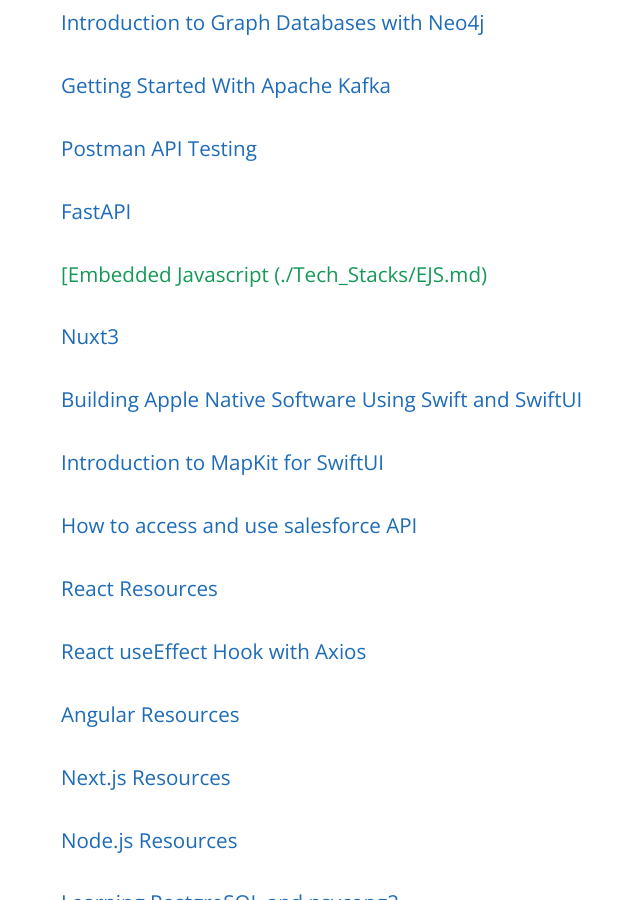
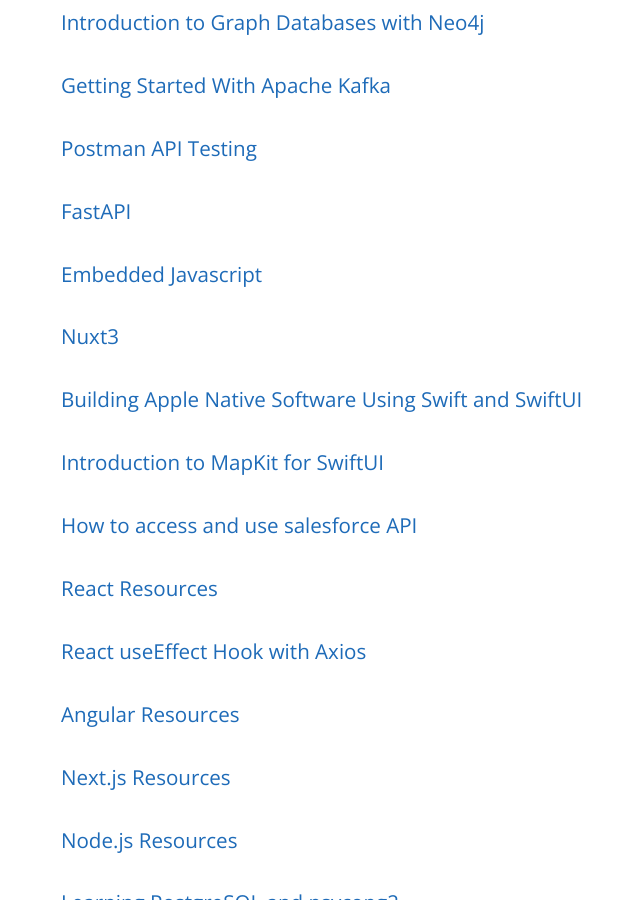
Before and after one commit to learning-software-engineering/learning-software-engineering.github.io, a Jekyll site: the page built from Topics/Tech_Stacks.md, in a window 1280 px wide and 900 px high, scrolled down 528 px. Shown: the whole window, without its empty margins (163-803 px from the left). Built offline with Jekyll 4.4.1, drawn with Linux system fonts in a browser that asks for light colours; our own code applies the rules of GitHub Pages for plain Markdown files.

Commit message:
Update Tech_Stacks.md

```diff
--- a/Topics/Tech_Stacks.md
+++ b/Topics/Tech_Stacks.md
@@ -12,7 +12,7 @@
 
 ### [FastAPI](./Tech_Stacks/FastAPI.md)
 
-### [Embedded Javascript (./Tech_Stacks/EJS.md)
+### [Embedded Javascript](./Tech_Stacks/EJS.md)
 
 ### [Nuxt3](./Tech_Stacks/Nuxt3.md)
 
```
